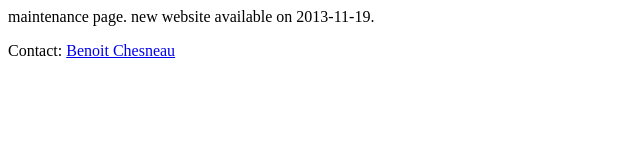
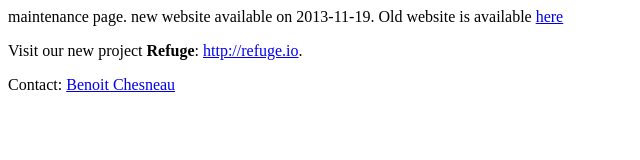
Before and after one commit to benoitc/enki--multimedia.org, a plain HTML site: page index.html in a window 1280 px wide. Shown: the whole page, without its empty margins (0-640 px from the left). Drawn offline with Linux system fonts and the light colour scheme.

Commit message:
minimum content

```diff
--- a/index.html
+++ b/index.html
@@ -1,5 +1,18 @@
+<style>
+
+#content {display: block; width: 500px; margin-left: auto;
+  margin-right:auto}
+</style>
+
 <title>Enki Multimedia: maintenance page</title>
 
-<p>maintenance page. new website available on 2013-11-19.</p>
+<div id=#content">
+<p>maintenance page. new website available on 2013-11-19. Old website is
+available <a href="http://e-engura.com">here</a></p>
+
+<p>Visit our new project <strong>Refuge</strong>: <a
+  href="http://refuge.io">http://refuge.io</a>.</p>
 
 <p>Contact: <a href="mailto:benoitc@refuge.io">Benoit Chesneau</a></p>
+
+</div>
```
